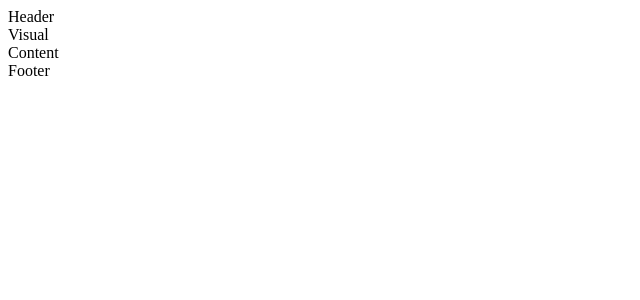
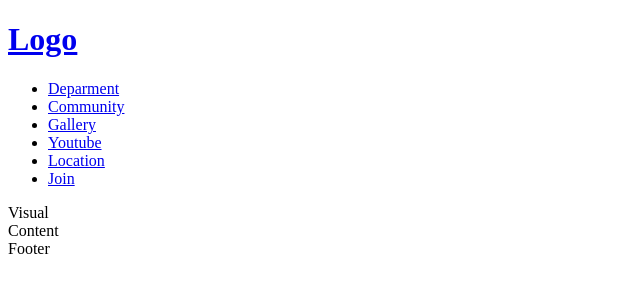
Before and after one commit to devgreact/profile, a React (Create React App) app: page / in a window 1280 px wide. Shown: the top 300 px of the page, without its empty margins (0-640 px from the left). Built offline with nearby package versions, Linux system fonts and the light colour scheme.

Commit message:
Link 컴포넌트 적용

```diff
--- a/src/components/common/Header.js
+++ b/src/components/common/Header.js
@@ -1,9 +1,39 @@
-import React from 'react'
+import { Link } from "react-router-dom";
+/*
+  a 태그 href 를 이용하면 페이지갱신(MPA)
+  Link 컴포넌트를 이용하면 컴포넌트 갱신(SPA)
+  : a 태그로 자동 변환이 된다.
+  : to="URI" 라는 props 가 필요하다.
+*/
 
 const Header = () => {
   return (
-    <div>Header</div>
-  )
-}
+    <header>
+      <h1>
+        <Link to="/">Logo</Link>
+      </h1>
+      <ul>
+        <li>
+          <Link to="/department">Deparment</Link>
+        </li>
+        <li>
+          <Link to="/community">Community</Link>
+        </li>
+        <li>
+          <Link to="/gallery">Gallery</Link>
+        </li>
+        <li>
+          <Link to="/youtube">Youtube</Link>
+        </li>
+        <li>
+          <Link to="/location">Location</Link>
+        </li>
+        <li>
+          <Link to="/join">Join</Link>
+        </li>
+      </ul>
+    </header>
+  );
+};
 
-export default Header
+export default Header;
--- a/src/index.js
+++ b/src/index.js
@@ -3,8 +3,6 @@
 import { BrowserRouter } from "react-router-dom";
 import App from "./App";
 ReactDOM.render(
-  // 1. App 컴포넌트를 BrowserRouter 로 감싸서
-  //    App 안에서 라우터 기능을 활용하도록 함.
   <BrowserRouter>
     <App />
   </BrowserRouter>,
```
Also changed, not shown: src/App.js (+3 -17 lines).
